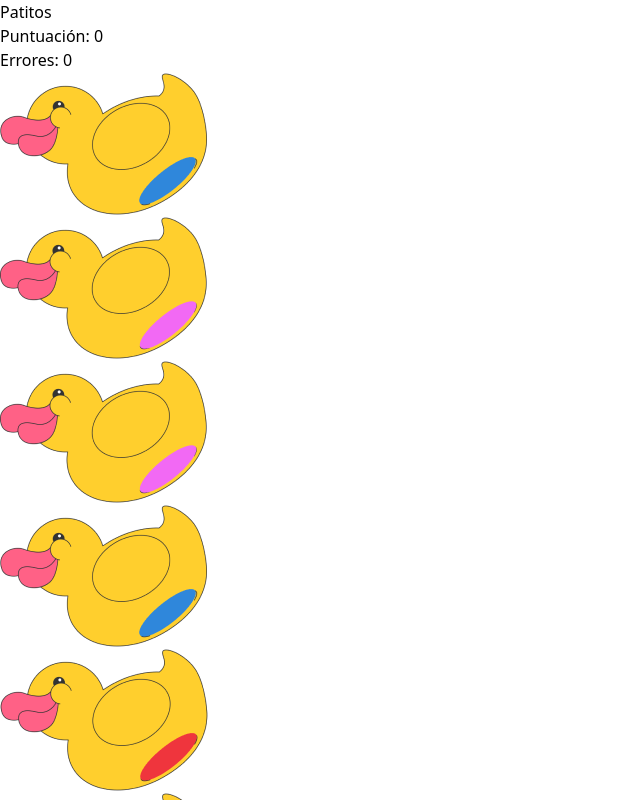
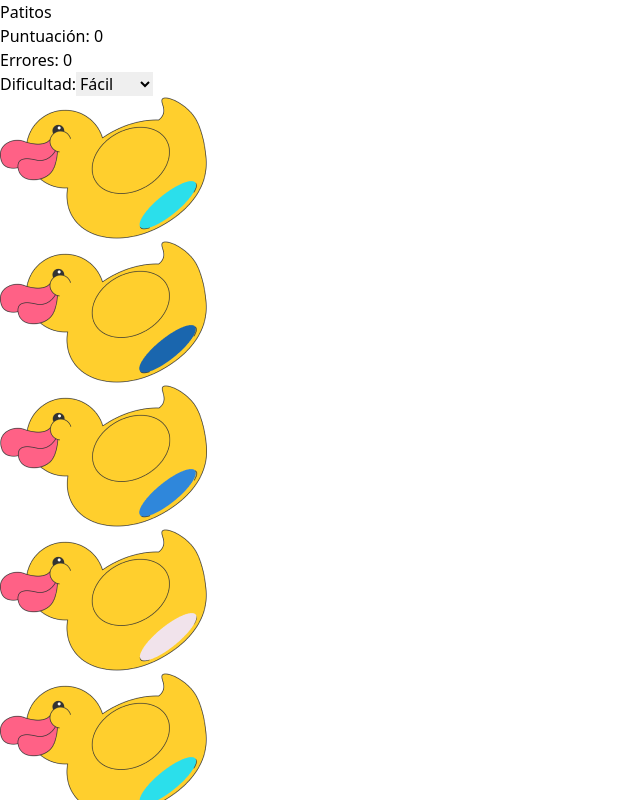
Before and after one commit to marcmarfer/Meraki-games, a React (Vite) app: page /patitos in a window 1280 px wide. Shown: the top 800 px of the page, without its empty margins (0-640 px from the left). Built offline with nearby package versions, Linux system fonts and the light colour scheme.

Commit message:
Patitos improved

```diff
--- a/src/juegos/patitos/Patitos.jsx
+++ b/src/juegos/patitos/Patitos.jsx
@@ -1,15 +1,14 @@
 import React, { useState, useEffect } from 'react';
+import patitoSinColor from './img/Vector 20.png';
+import patitoRojoAzul from './img/verde.png';
+import patitoRojoAzulMas from './img/verdeFlojo.png';
 
-// Idea: tres constantes. patitosEasy, patitosMid, patitosHard
-const patitos = [
-  { id: 1, color: 'rosa' },
-  { id: 2, color: 'rojo' },
-  { id: 3, color: 'azul' },
-  // Puedes añadir más patitos si lo deseas
-  { id: 4, color: 'rosa' },
-  { id: 5, color: 'rojo' },
-  { id: 6, color: 'azul' },
-];
+// Define las dificultades y la cantidad de patitos para cada una
+const dificultades = {
+  easy: {rows: 4, cols: 3},
+  normal: {rows: 4, cols: 4},
+  hard: {rows: 4, cols: 5},
+};
 
 function shuffle(array) {
   const shuffledArray = [...array];
@@ -20,18 +19,57 @@ function shuffle(array) {
   return shuffledArray;
 }
 
+function generarPatitos(dificultad) {
+  const colores = ['rosa', 'rojo', 'azul', 'azulFlojo', 'azulFuerte', 'blanco', 'dorao', 'gris', 'grisAzulado', 'lila', 'naranja', 'rojoFuerte'];
+  const {rows, cols} = dificultades[dificultad];
+  const parejasNecesarias = rows * cols / 2;
+  const parejasDisponibles = [];
+
+  // Crear parejas de colores
+  for (let i = 0; i < parejasNecesarias; i++) {
+    let color;
+    if ((dificultad === 'normal' || dificultad === 'hard') && i % 3 === 0) {
+      // Si es normal o hard, agregar parejas de patitos bicolores cada 3 patitos
+      color = i % 2 === 0 ? 'verde' : 'verdeFlojo';
+    } else {
+      color = colores[i % colores.length];
+    }
+    parejasDisponibles.push(color, color); // Agregar dos veces el mismo color para formar una pareja
+  }
+
+  // Barajar las parejas disponibles
+  const shuffledParejas = shuffle(parejasDisponibles);
+
+  // Crear patitos a partir de las parejas barajadas
+  const patitos = shuffledParejas.map((color, index) => ({
+    id: index + 1,
+    color
+  }));
+
+  return patitos;
+}
+
 function Patitos() {
   const [shuffledPatitos, setShuffledPatitos] = useState([]);
   const [score, setScore] = useState(0);
   const [mistakes, setMistakes] = useState(0);
   const [selectedPatitos, setSelectedPatitos] = useState([]);
+  const [guessedPatitos, setGuessedPatitos] = useState([]);
+  const [victory, setVictory] = useState(false);
+  const [dificultad, setDificultad] = useState('easy'); // Por defecto, comienza en easy
 
   useEffect(() => {
-    setShuffledPatitos(shuffle(patitos));
-  }, []);
+    setShuffledPatitos(shuffle(generarPatitos(dificultad)));
+  }, [dificultad]);
+
+  useEffect(() => {
+    if (guessedPatitos.length === dificultades[dificultad].rows * dificultades[dificultad].cols) {
+      setVictory(true);
+    }
+  }, [guessedPatitos, dificultad]);
 
   const selectPatito = (patito) => {
-    if (selectedPatitos.some(selected => selected.id === patito.id)) {
+    if (selectedPatitos.some(selected => selected.id === patito.id) || guessedPatitos.some(guessed => guessed.id === patito.id)) {
       return;
     }
 
@@ -40,10 +78,20 @@ function Patitos() {
     if (selectedPatitos.length === 1) {
       if (selectedPatitos[0].color === patito.color) {
         setScore(score + 1);
-        // Eliminar los patitos seleccionados si coinciden
-        setTimeout(() => {
-          setShuffledPatitos(shuffledPatitos.filter(p => p.id !== patito.id && p.id !== selectedPatitos[0].id));
-        }, 500);
+
+        // Cambiar la imagen del patito acertado
+        setShuffledPatitos(prevPatitos => {
+          const newPatitos = prevPatitos.map(p => {
+            if (p.id === patito.id || p.id === selectedPatitos[0].id) {
+              return { ...p, color: 'sinColor' };
+            }
+            return p;
+          });
+          return newPatitos;
+        });
+
+        // Actualizar los patitos acertados
+        setGuessedPatitos([...guessedPatitos, patito, selectedPatitos[0]]);
       } else {
         setMistakes(mistakes + 1);
       }
@@ -51,22 +99,43 @@ function Patitos() {
     }
   };
 
+  const handleDificultadChange = (e) => {
+    setDificultad(e.target.value);
+  };
+
   return (
     <div className="container mx-auto py-8 text-center">
       <h1 className="text-3xl font-bold mb-4">Patitos</h1>
       <p>Puntuación: {score}</p>
       <p>Errores: {mistakes}</p>
-      <div className="grid grid-cols-3 gap-4 mt-8">
+      <div className="mt-4">
+        <label htmlFor="dificultad">Dificultad:</label>
+        <select id="dificultad" value={dificultad} onChange={handleDificultadChange}>
+          <option value="easy">Fácil</option>
+          <option value="normal">Normal</option>
+          <option value="hard">Difícil</option>
+        </select>
+      </div>
+      <div className="grid grid-cols-4 gap-4 mt-8">
         {shuffledPatitos.map((patito) => (
           <div
             key={patito.id}
-            className="p-4 cursor-pointer bg-gray-200 rounded-lg"
+            className="p-1 cursor-pointer bg-gray-200 rounded-lg"
             onClick={() => selectPatito(patito)}
           >
-            <img src={`/src/juegos/patitos/img/${patito.color}.png`} alt={`Patito ${patito.color}`} />
+            {patito.color === 'sinColor' ? (
+              <img className="w-28 h-auto" src={patitoSinColor} alt={`Patito sin color`} />
+            ) : patito.color === 'rojo-azul' || patito.color === 'rojo-azul-mas' ? (
+              <img className="w-28 h-auto" src={patito.color === 'rojo-azul' ? patitoRojoAzul : patitoRojoAzulMas} alt={`Patito ${patito.color}`} />
+            ) : (
+              <img className="w-28 h-auto" src={`/src/juegos/patitos/img/${patito.color}.png`} alt={`Patito ${patito.color}`} />
+            )}
           </div>
         ))}
       </div>
+      {victory && (
+        <div className="mt-4 text-green-600 font-bold">¡Felicidades! Has encontrado todos los patitos.</div>
+      )}
     </div>
   );
 }
```
Also changed, not shown: src/juegos/patitos/img/azulFuerte.png (renamed from src/juegos/patitos/img/azulFuerte (1).png).
